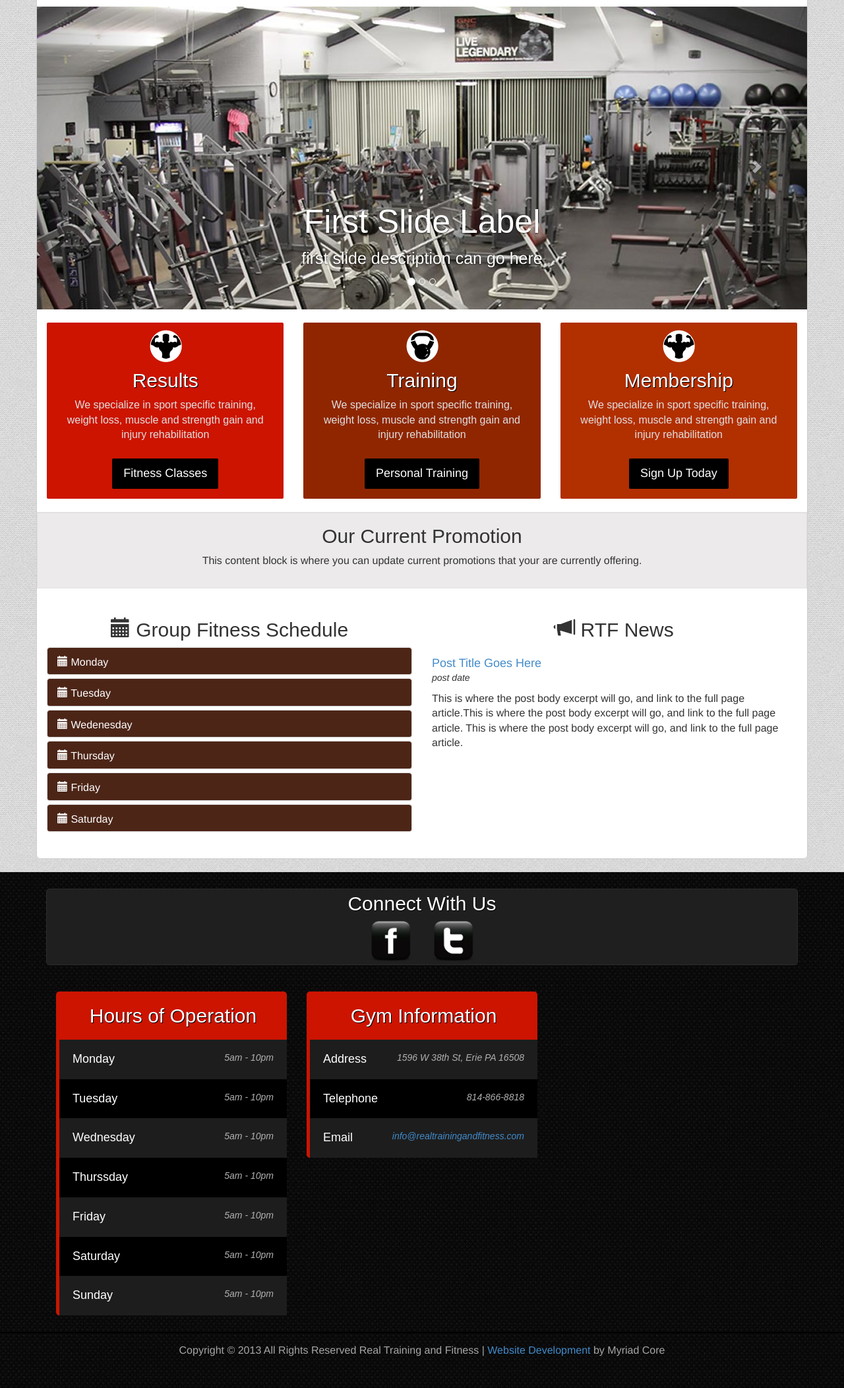
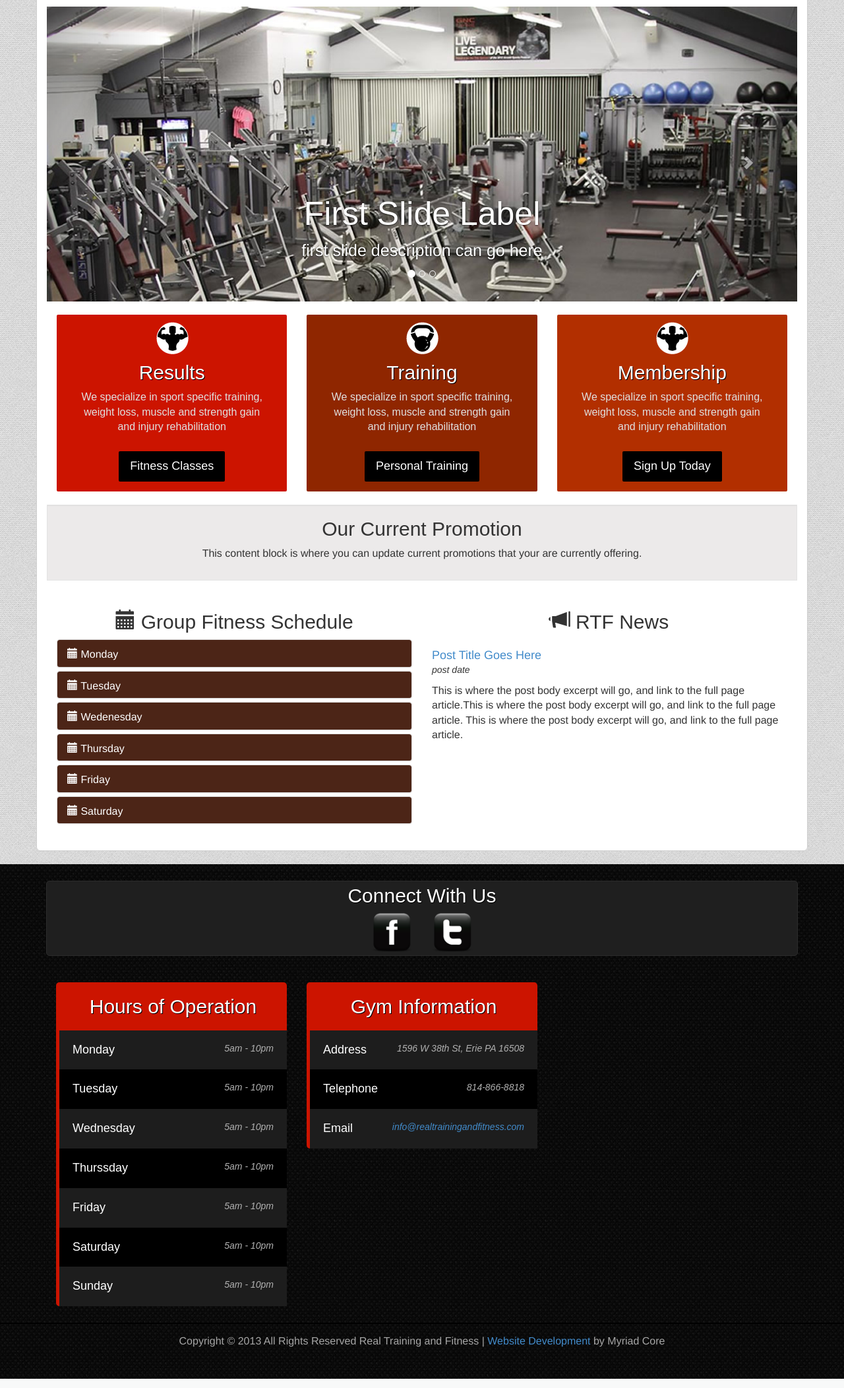
Before and after one commit to rbardo/rtf, a PHP site: page /index.php in a window 1280 px wide. Shown: the part 237-2341 px from the top of the page at 66% size. Run offline with PHP 8.4, Linux system fonts and the light colour scheme; a map, chart or similar area stays blank; some libraries are stand-ins or nearby versions; some web fonts are replaced.

Commit message:
fixed padding issue on row

```diff
--- a/css/main.css
+++ b/css/main.css
@@ -409,6 +409,10 @@ form p {
     display: block;
     margin: 0 auto;
 }
+.row {
+  margin-right: 0px;
+  margin-left: 0px;
+}
 /* ==========================================================================
    Helper classes
    ========================================================================== */
```
